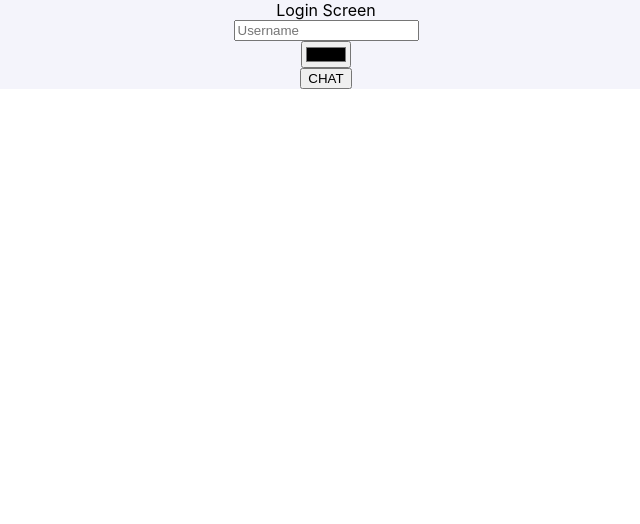
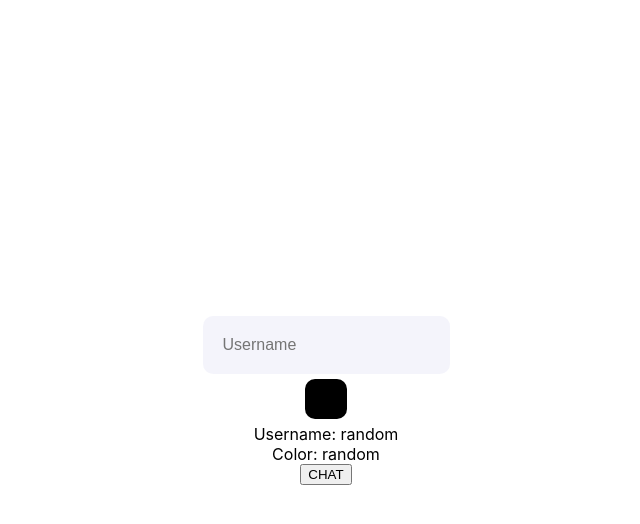
Before and after one commit to MarkoRadev/chat-app-v2, a React (Create React App) app: page / in a window 1280 px wide. Shown: the top 524 px of the page, without its empty margins (314-954 px from the left). Built offline with nearby package versions, Linux system fonts and the light colour scheme; the HTML template or start-up script is replaced by a standard one.

Commit message:
color picker css and other minor changes

```diff
--- a/public/index.html
+++ b/public/index.html
@@ -25,7 +25,7 @@
       Learn how to configure a non-root public URL by running `npm run build`.
     -->
     <script type='text/javascript' src='https://cdn.scaledrone.com/scaledrone.min.js'></script>
-    <title>React App</title>
+    <title>Chat App</title>
   </head>
   <body>
     <noscript>You need to enable JavaScript to run this app.</noscript>
--- a/src/App.js
+++ b/src/App.js
@@ -5,7 +5,7 @@ import Chat from './screens/Chat/Chat';
 
 function App() {
     const [username, setUsername] = useState('');
-    const [userColor, setUserColor] = useState('');
+    const [userColor, setUserColor] = useState('#000000');
     const [enterChatRoom, setEnterChatRoom] = useState(false);
 
     function handleUsernameChange(text) {
--- a/src/components/Members/Members.js
+++ b/src/components/Members/Members.js
@@ -1,8 +1,8 @@
 import './Members.css';
 
-function Members({members, me}) {
-    function Member({id, clientData}, isMe) {
-        const {username, color} = clientData
+function Members({ members, me }) {
+    function Member({ id, clientData }, isMe) {
+        const { username, color } = clientData
 
         return (
             <div key={id} className="member">
--- a/src/components/Messages/Messages.js
+++ b/src/components/Messages/Messages.js
@@ -1,7 +1,7 @@
 import './Messages.css';
-import {useEffect, useRef} from 'react';
+import { useEffect, useRef } from 'react';
 
-function Messages({messages, me}) {
+function Messages({ messages, me }) {
     const bottomRef = useRef(null);
 
     useEffect(() => {
@@ -10,7 +10,7 @@ function Messages({messages, me}) {
         }
     });
 
-    function Message({member, data, id}, me) {
+    function Message({ member, data, id }, me) {
         const {username, color} = member.clientData;
         const messageFromMe = member.id === me.id;
         const className = messageFromMe ? "messages-message current-member" : "messages-message";
--- a/src/screens/Chat/Chat.css
+++ b/src/screens/Chat/Chat.css
@@ -1,4 +1,4 @@
-.app {
+.chat {
     display: flex;
     flex-direction: column;
     align-items: center;
@@ -20,7 +20,7 @@
     box-shadow: 0px 1px 4px 0px rgba(0,0,0,0.1);
 }
 
-.app-content {
+.chat-content {
     width: 100%;
     max-width: 900px;
     height: 100%;
--- a/src/screens/Chat/Chat.js
+++ b/src/screens/Chat/Chat.js
@@ -47,7 +47,7 @@ function Chat({ username, userColor }) {
     const [members, setMembers] = useState([]);
     const [me, setMe] = useState({
         username: username === '' ? randomName() : username,
-        color: userColor === '' ? randomColor() : userColor,
+        color: userColor === '#000000' ? randomColor() : userColor,
     });
 
     console.log("App rendered");
@@ -146,8 +146,8 @@ function Chat({ username, userColor }) {
     }
 
     return (
-        <div className="app">
-            <div className="app-content">
+        <div className="chat">
+            <div className="chat-content">
                 <Members members={members} me={me}/>
                 <Messages messages={messages} me={me} />
                 <MessageInput onSendMessage={onSendMessage} />
--- a/src/screens/Login/Login.css
+++ b/src/screens/Login/Login.css
@@ -1,8 +1,39 @@
 .login {
     display: flex;
     flex-direction: column;
+    align-items: center;
+    justify-content: center;
+    height: 100vh;
+}
+
+.username-input {
+    font-size: 16px;
+    border: 0;
+    outline: none;
+    padding: 20px;
+    border-radius: 10px;
     background-color: rgba(99,99,191,.07);
-    align-items: center;
+}
+
+.color-picker {
+    -webkit-appearance: none;
+    -moz-appearance: none;
+    appearance: none;
+    background-color: transparent;
+    height: 50px;
+    width: 50px;
+    cursor: pointer;
+    border: none;
+}
+
+.color-picker::-webkit-color-swatch {
+    border-radius: 10px;
+    border: none;
+}
+
+.color-picker::-moz-color-swatch {
+    border-radius: 10px;
+    border: none;
 }
 
 /* button {
--- a/src/screens/Login/Login.js
+++ b/src/screens/Login/Login.js
@@ -3,7 +3,7 @@ import { useState } from 'react';
 
 function Login({ handleUsernameChange, handleColorChange, enterChat }) {
     const [username, setUsername] = useState('');
-    const [selectedColor, setSelectedColor] = useState('');
+    const [selectedColor, setSelectedColor] = useState('#000000');
 
     // console.log("Selected color: " + selectedColor, typeof(selectedColor));
 
@@ -15,18 +15,25 @@ function Login({ handleUsernameChange, handleColorChange, enterChat }) {
 
     return (
         <div className="login">
-            <div>Login Screen</div>
             <input
                 type="text"
+                className="username-input"
                 placeholder='Username'
                 value={username}
                 onChange={e => setUsername(e.target.value)}
             />
             <input
                 type="color"
+                className="color-picker"
                 value={selectedColor}
                 onChange={e => setSelectedColor(e.target.value)}
             />
+            <div>
+                Username: {username === '' ? "random" : username}
+            </div>
+            <div>
+                Color: {selectedColor === '#000000' ? "random" : selectedColor}
+            </div>
             <button onClick={handleChatClick}>CHAT</button>
         </div>
     );
```
